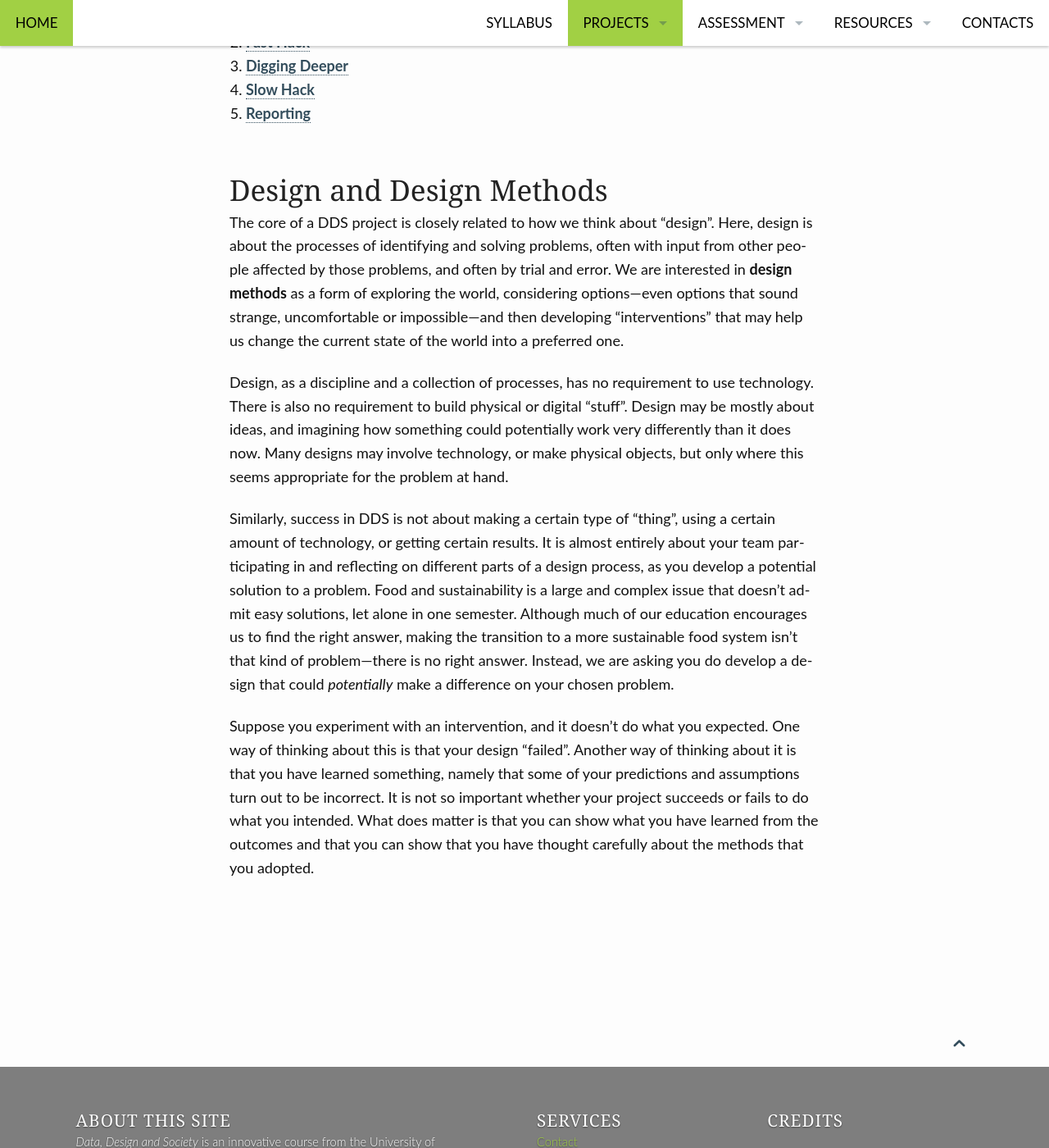
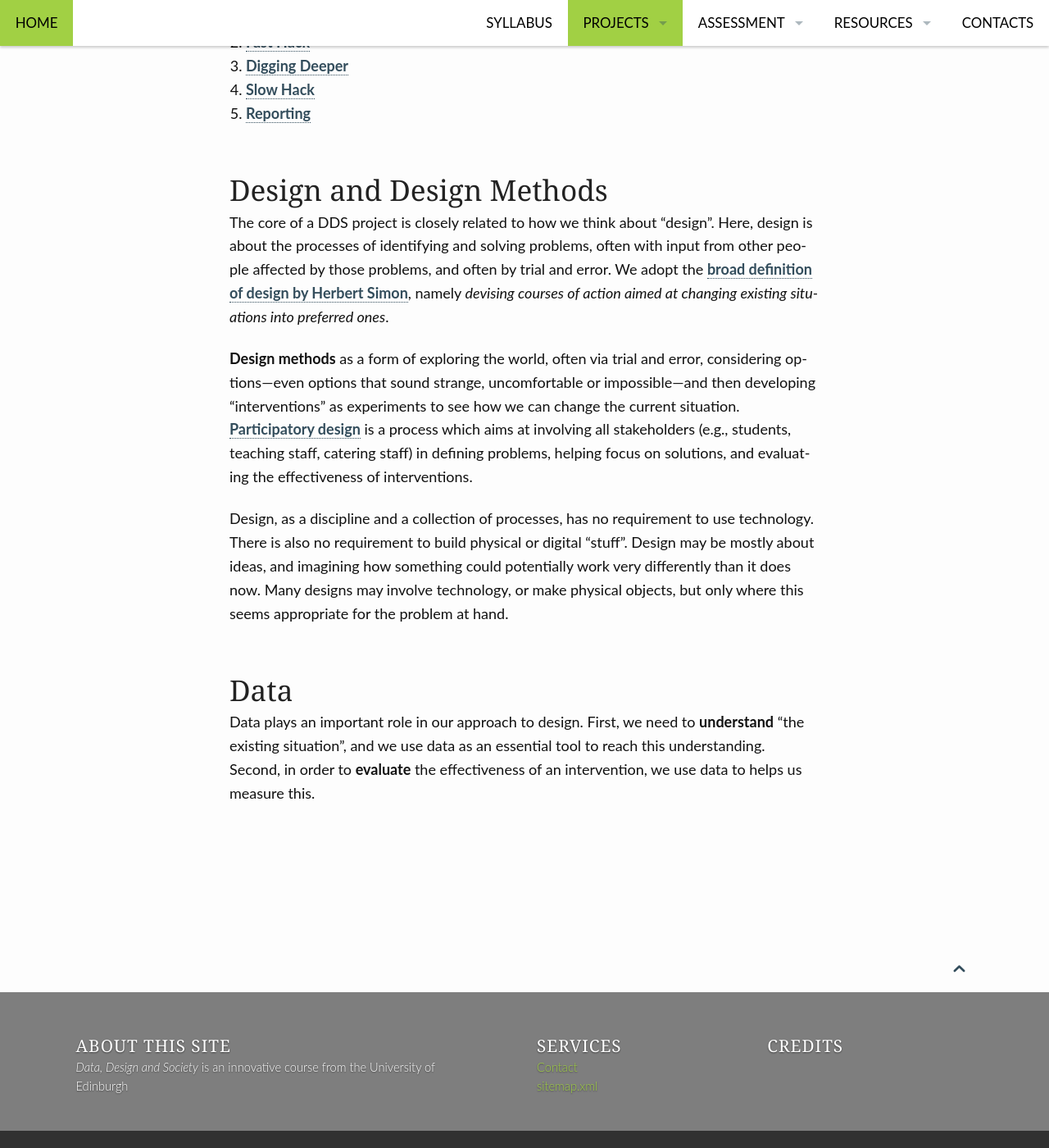
Before and after one commit to edinburghlivinglab/dds, a Jekyll site: the page built from pages/projects.md, in a window 1280 px wide and 1400 px high, scrolled down 1110 px. Shown: the whole window at 82% size. Built offline with Jekyll 4.4.1, drawn with Linux system fonts in a browser that asks for light colours.

Commit message:
moving success criteria from project overview, and adding section on data

```diff
--- a/pages/projects.md
+++ b/pages/projects.md
@@ -45,34 +47,30 @@ Your project work will be divided into five phases over the course of the semest
 The core of a DDS project is closely related to how we think about "design".
 Here, design is about the processes of identifying and solving problems, often
 with input from other people affected by those problems, and often by trial
-and error. We are interested in **design methods** as a form of exploring the
-world, considering options&mdash;even options that sound strange,
-uncomfortable or impossible&mdash;and then developing "interventions" that may
-help us change the current state of the world into a preferred one.
+and error. We adopt the [broad definition of design by Herbert Simon](https://
+en.wikiquote.org/wiki/Herbert_A._Simon#The_Sciences_of_the_Artificial.2C_1969), namely
+*devising courses of action aimed at changing existing situations
+into preferred ones*.
+
+**Design methods** as a form of exploring the world, often via trial and error, considering
+options&mdash;even options that sound strange, uncomfortable or
+impossible&mdash;and then developing "interventions" as
+experiments to see how we can change the current situation. [Participatory
+design](https://en.wikipedia.org/wiki/Participatory_design) is a process which
+aims at involving all stakeholders (e.g., students, teaching staff, catering
+staff) in defining problems, helping focus on solutions, and evaluating the
+effectiveness of interventions.
 
 Design, as a discipline and a collection of processes, has no requirement to
-use technology. There is also no requirement to build physical  or digital
+use technology. There is also no requirement to build physical or digital
 "stuff". Design may be mostly about ideas, and imagining how something could
 potentially work very differently than it does now. Many designs may involve
 technology, or make physical objects, but only where this seems appropriate
 for the problem at hand.
 
-Similarly, success in DDS is not about making a certain type of "thing", using
-a certain amount of  technology, or getting certain results. It is almost
-entirely about your team participating in and reflecting on different parts of
-a design process, as you develop a potential solution to a problem.  Food and
-sustainability is a large and complex issue that doesn't admit easy solutions,
-let alone in one semester. Although much of our education encourages us to
-find the right answer, making the transition to a more sustainable food system
-isn't that kind of problem&mdash;there is no right answer. Instead, we are
-asking you do develop a design that could *potentially* make a difference on
-your chosen problem.
+## Data
 
-Suppose you experiment with an intervention, and it doesn't do what you
-expected. One way of thinking about this is that your design "failed". Another
-way of thinking about it is that you have learned something, namely that
-some of your predictions and assumptions turn out to be incorrect. It is not
-so important whether your project succeeds or fails to do what you intended.
-What does matter is that you can show what you have learned from the outcomes
-and that you can show that you have thought carefully about the methods that
-you adopted.
+Data plays an important role in our approach to design. First, we need to
+**understand** "the existing situation", and we use data as an essential tool
+to reach this understanding. Second,  in order to **evaluate** the
+effectiveness of an intervention, we use data to helps us measure this.
```
Also changed, not shown: other parts of pages/projects.md (+3 -1 lines), pages/project_success.md (+20 -0 lines).
